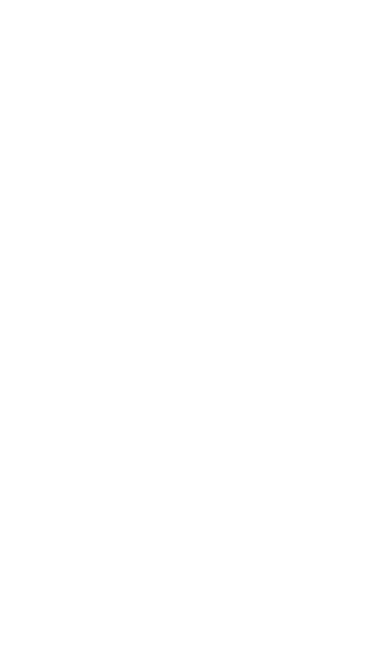
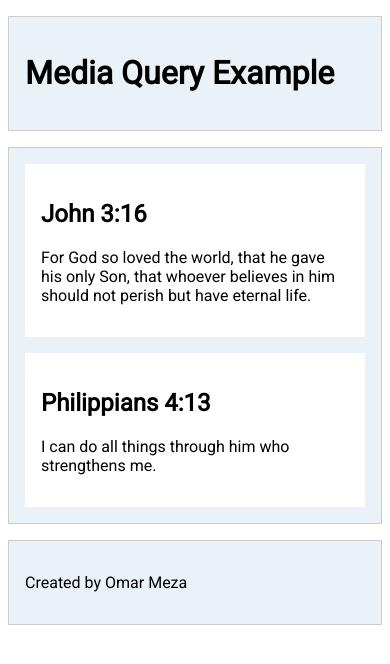
Before and after one commit to pro-cwd/wdd230, a plain HTML site: page week01/media-query.html in a window 390 px wide. Drawn offline with Linux system fonts and the light colour scheme.

Commit message:
media query

```diff
--- a/week01/media-query.html
+++ b/week01/media-query.html
@@ -10,12 +10,30 @@
     <link rel="preconnect" href="https://fonts.googleapis.com">
     <link rel="preconnect" href="https://fonts.gstatic.com" crossorigin>
     <link href="https://fonts.googleapis.com/css2?family=Roboto&display=swap" rel="stylesheet">
-    <link href="styles/media-query.css" rel="stylesheet" media="print">
-    <link href="styles/media-query-large.css" rel="stylesheet" media="print">
+    <link href="styles/media-query.css" rel="stylesheet">
+    <link href="styles/media-query-large.css" rel="stylesheet">
 
-    <title>Document</title>
+    <title>Media Query</title>
 </head>
 <body>
+    <header>
+        <h1>Media Query Example</h1>
+    </header>
 
+    <main>
+        <section>
+            <h2>John 3:16</h2>
+            <p>For God so loved the world, that he gave his only Son, that whoever believes in him should not perish but have eternal life.</p>
+        </section>
+
+        <section>
+            <h2>Philippians 4:13</h2>
+            <p>I can do all things through him who strengthens me.</p>
+        </section>
+    </main>
+
+    <footer>
+        <p>Created by Omar Meza</p>
+    </footer>
 </body>
 </html>
--- a/week01/styles/media-query-large.css
+++ b/week01/styles/media-query-large.css
@@ -0,0 +1,11 @@
+@media (min-width: 500px) {
+    header {
+      background-color: black; /* Black background color */
+      color: white; /* White text color */
+    }
+
+    main {
+      display: grid;
+      grid-template-columns: 1fr 1fr; /* Two columns of equal size */
+    }
+  }
--- a/week01/styles/media-query.css
+++ b/week01/styles/media-query.css
@@ -0,0 +1,22 @@
+body {
+    font-family: 'Roboto', sans-serif;
+  }
+
+  header, main, footer {
+    max-width: 640px;
+    margin: 1rem auto;
+    border: 1px solid #ccc;
+    padding: 1rem;
+    background-color: #eaf2f8; /* Blueish background color */
+  }
+
+  main {
+    display: grid;
+    grid-template-columns: 1fr;
+    gap: 1rem;
+  }
+
+  section {
+    padding: 1rem;
+    background-color: #fff;
+  }
```
